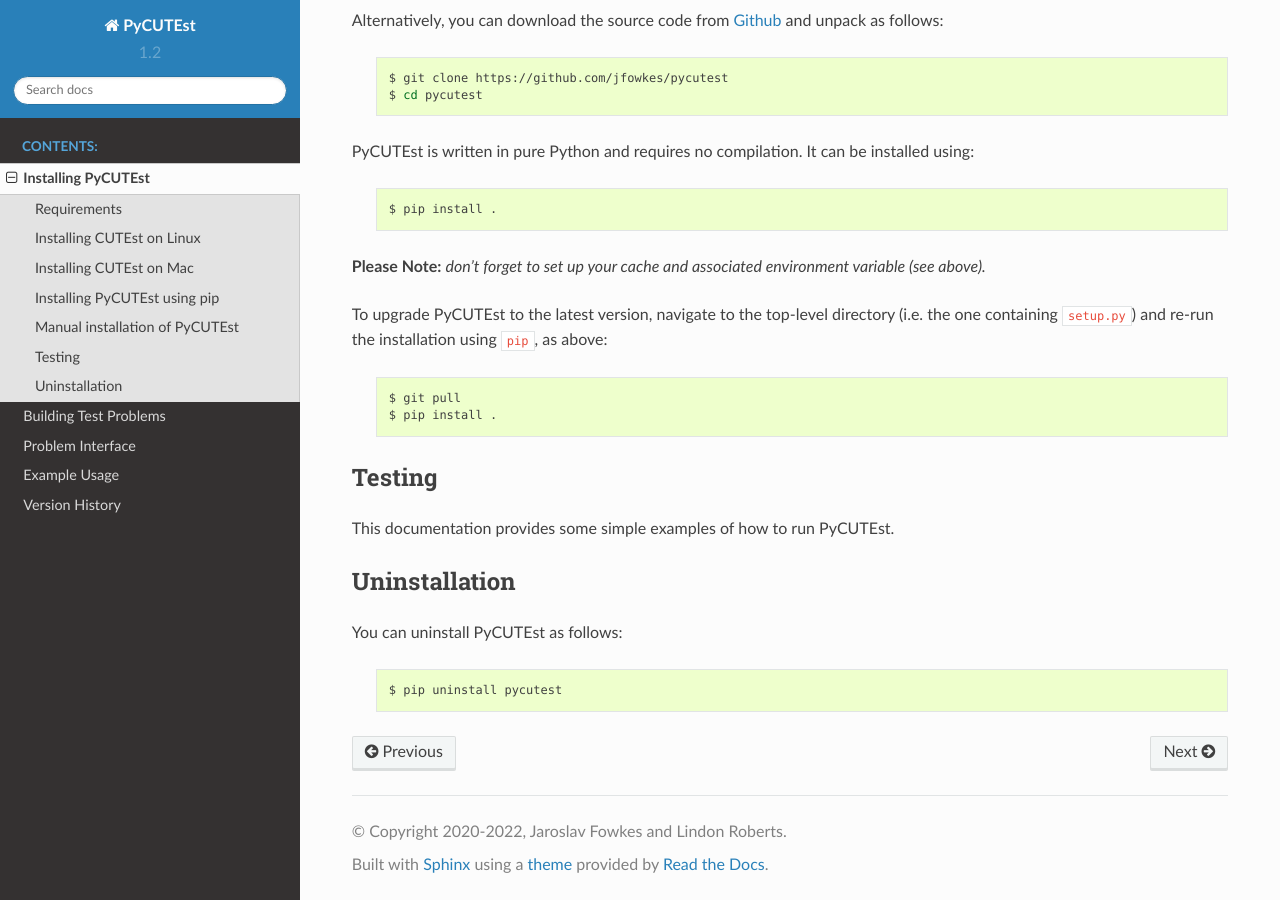
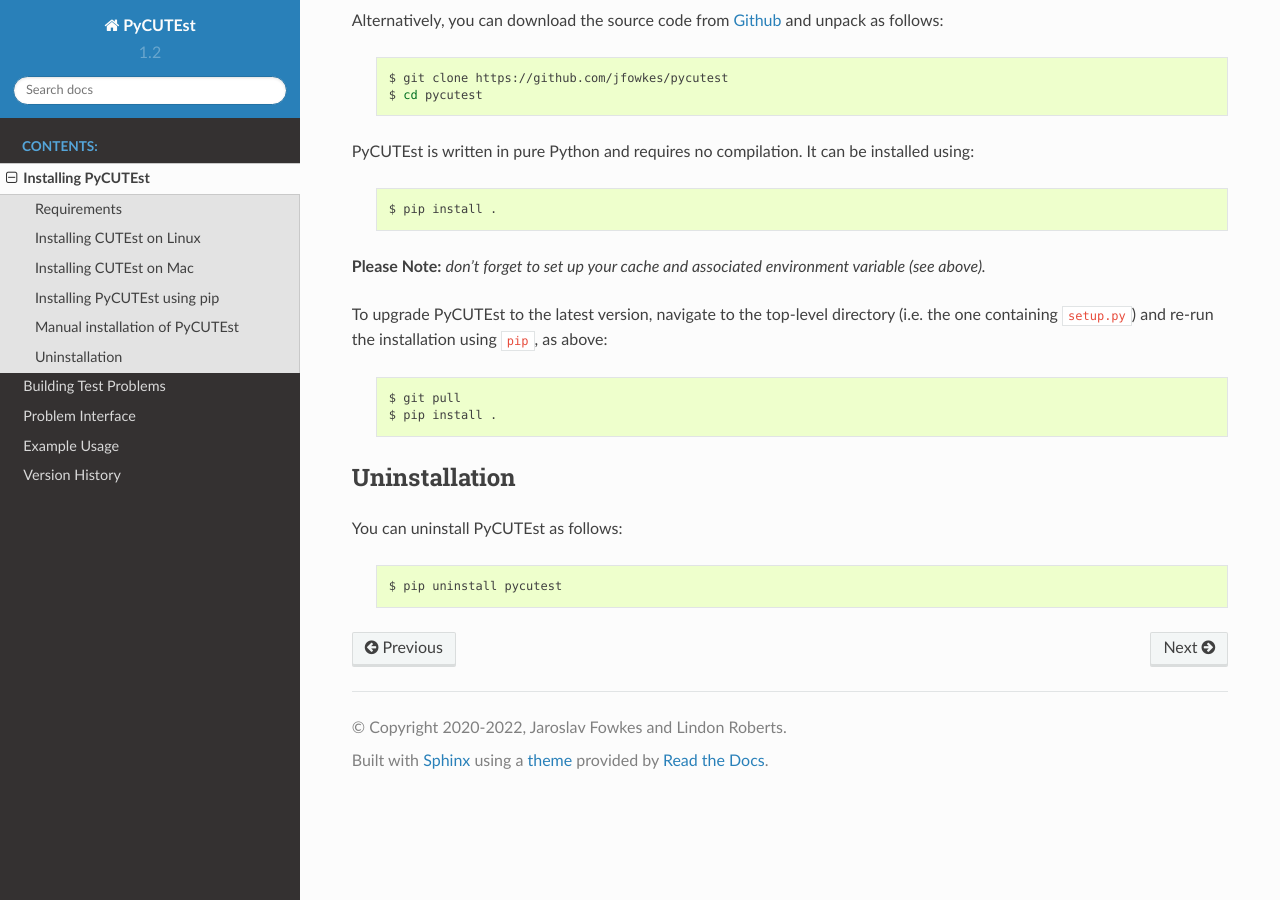
Before and after one commit to jfowkes/pycutest, a Sphinx documentation site: the page built from docs/install.rst, in a window 1280 px wide and 900 px high, scrolled down 2910 px. Built offline with Sphinx 7.4.7 and the Read the Docs theme 2.0.0, drawn with Linux system fonts in a browser that asks for light colours.

Commit message:
Remove testing section from docs

```diff
--- a/docs/install.rst
+++ b/docs/install.rst
@@ -147,10 +147,6 @@
     $ git pull
     $ pip install .
 
-Testing
--------
-This documentation provides some simple examples of how to run PyCUTEst.
-
 Uninstallation
 --------------
 You can uninstall PyCUTEst as follows:
```
